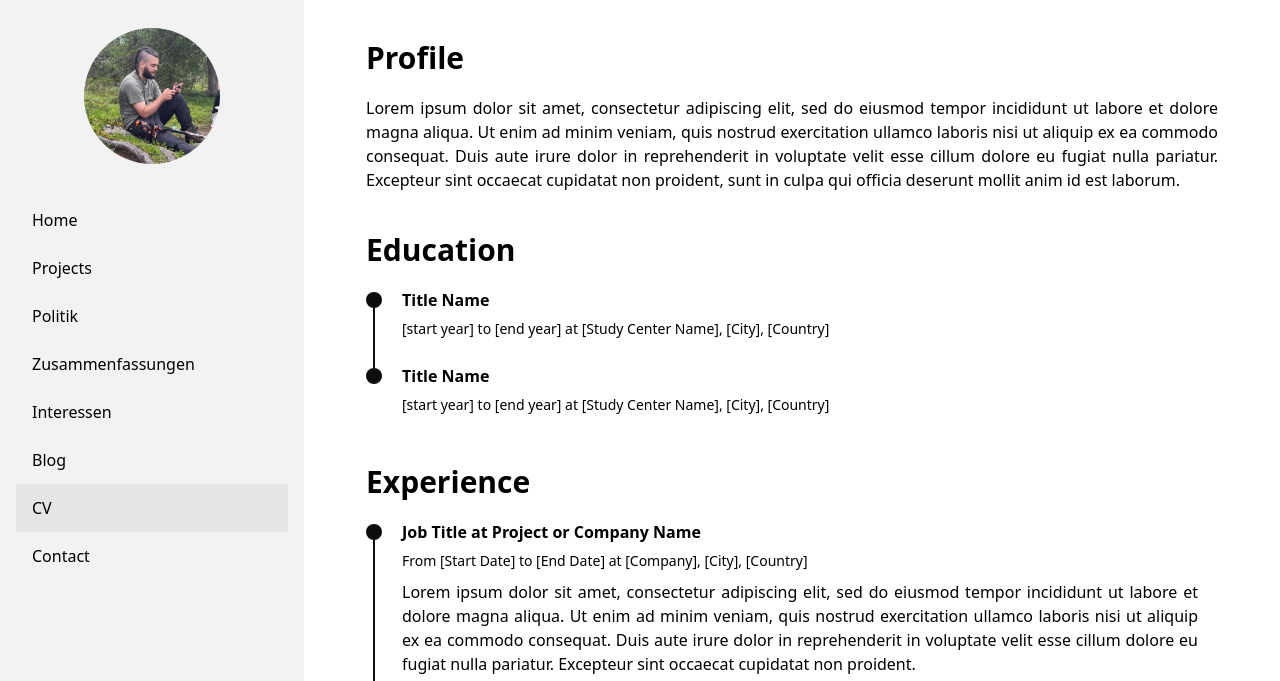
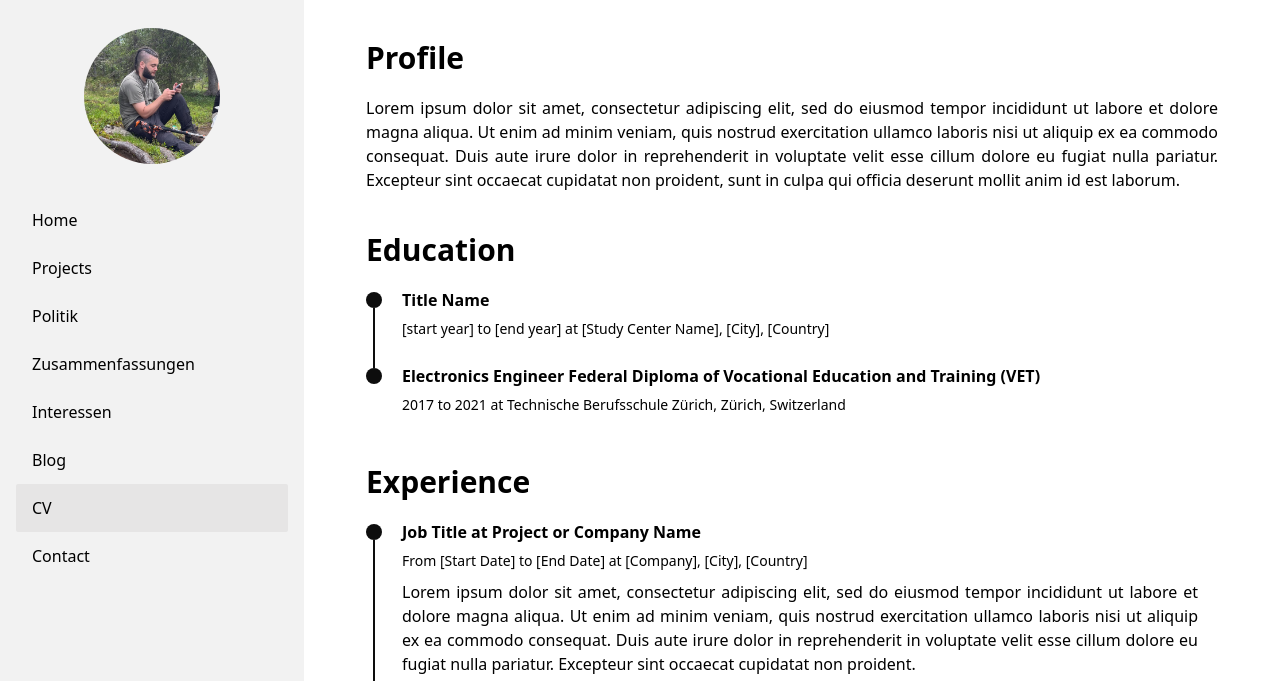
Before and after one commit to Saxermi/saxermi.github.io, an Astro site: page /cv in a window 1280 px wide. Shown: the top 681 px of the page. Built offline with nearby package versions, Linux system fonts and the light colour scheme; Astro itself is replaced by a stand-in of ours.

Commit message:
Update cv.astro

```diff
--- a/src/pages/cv.astro
+++ b/src/pages/cv.astro
@@ -25,8 +25,9 @@ import TimeLineElement from "../components/cv/TimeLine.astro";
       subtitle="[start year] to [end year] at [Study Center Name], [City], [Country]"
     />
     <TimeLineElement
-      title="Title Name"
-      subtitle="[start year] to [end year] at [Study Center Name], [City], [Country]"
+      title="Electronics Engineer Federal Diploma of Vocational Education and
+Training (VET)"
+      subtitle="2017 to 2021 at Technische Berufsschule Zürich, Zürich, Switzerland"
     />
   </div>
 
```
